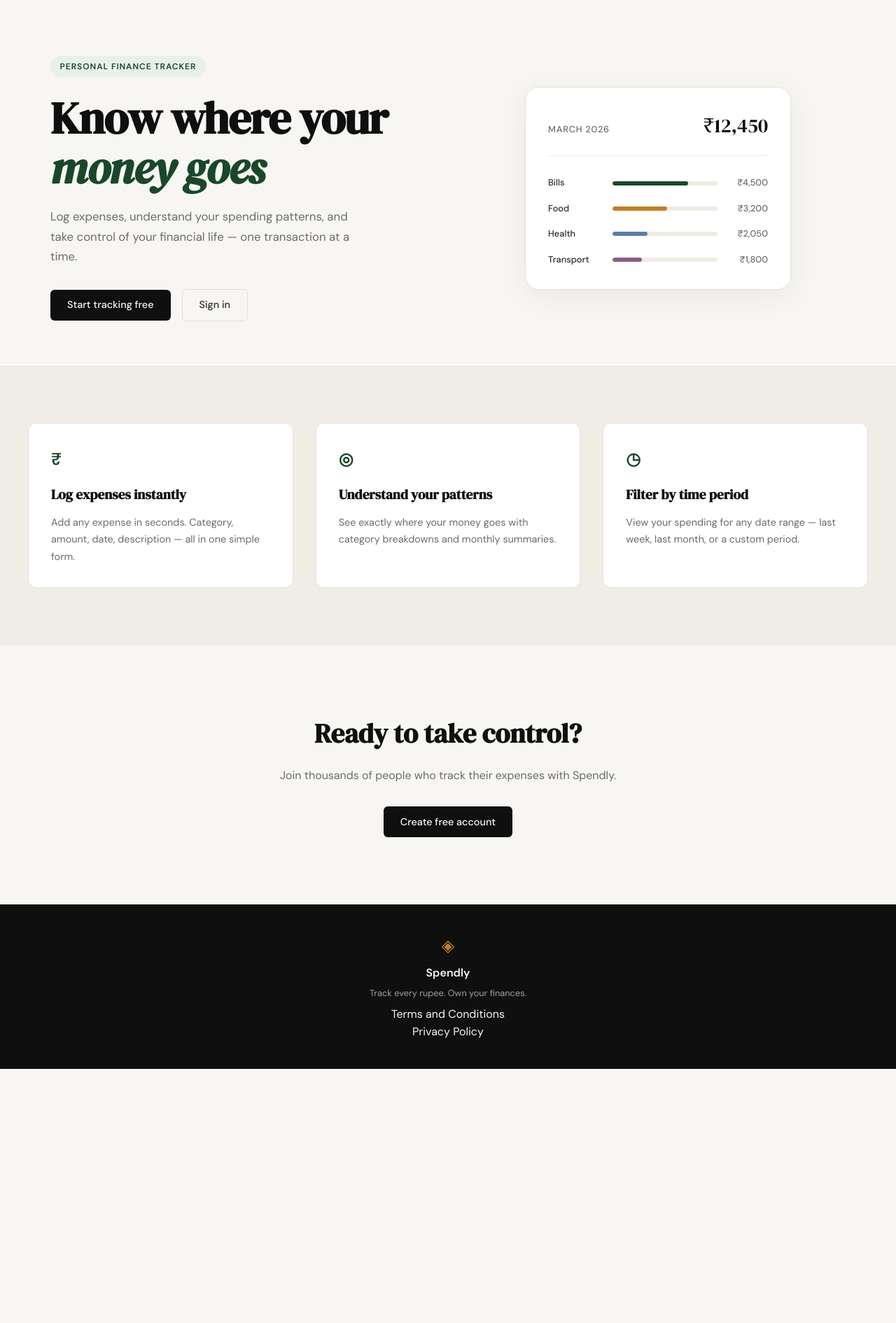
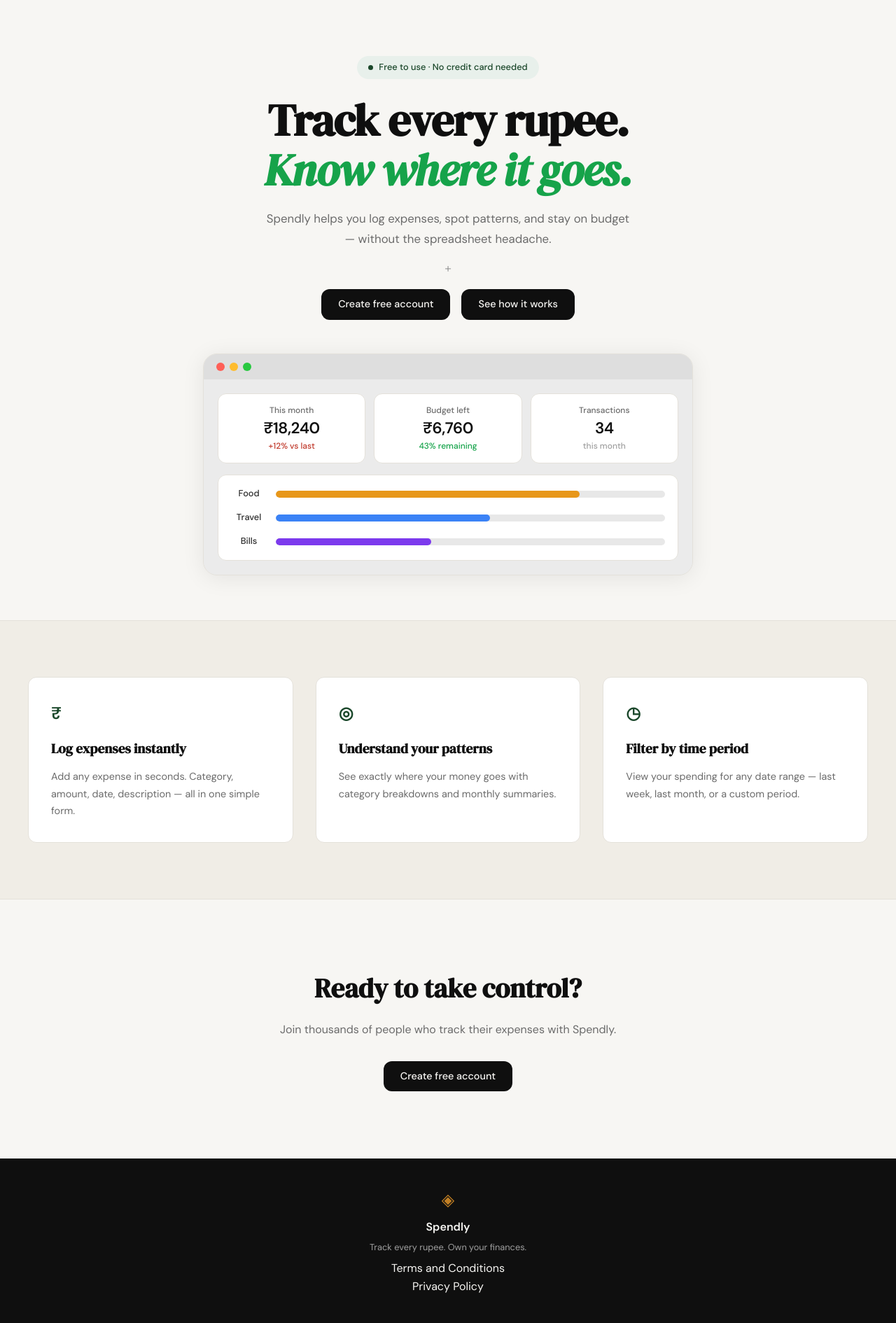
Before and after one commit to Parveenraj/Spendliy, a Flask app: page / in a window 1280 px wide. Shown: the part 61-1951 px from the top of the page at 70% size. Before the commit the page ends 1588 px from the top, so only its background shows below. Run offline with Flask 3, Linux system fonts and the light colour scheme.

Commit message:
updates to pages

```diff
--- a/static/css/style.css
+++ b/static/css/style.css
@@ -125,25 +125,40 @@ a { color: inherit; text-decoration: none; }
 
 .hero {
     padding: 5rem 2rem 4rem;
-    display: grid;
-    grid-template-columns: 1fr 1fr;
-    gap: 4rem;
+    display: flex;
+    flex-direction: column;
     align-items: center;
+    text-align: center;
     max-width: var(--max-width);
     margin: 0 auto;
+    gap: 3rem;
+}
+
+.hero-inner {
+    display: flex;
+    flex-direction: column;
+    align-items: center;
 }
 
 .hero-badge {
-    display: inline-block;
+    display: inline-flex;
+    align-items: center;
+    gap: 0.5rem;
     background: var(--accent-light);
     color: var(--accent);
-    font-size: 0.75rem;
-    font-weight: 600;
-    letter-spacing: 0.08em;
-    text-transform: uppercase;
-    padding: 0.35rem 0.85rem;
+    font-size: 0.8rem;
+    font-weight: 500;
+    padding: 0.4rem 1rem;
     border-radius: 999px;
     margin-bottom: 1.5rem;
+}
+
+.hero-badge-dot {
+    width: 7px;
+    height: 7px;
+    background: var(--accent);
+    border-radius: 50%;
+    flex-shrink: 0;
 }
 
 .hero-title {
@@ -157,104 +172,154 @@ a { color: inherit; text-decoration: none; }
 
 .hero-title em {
     font-style: italic;
-    color: var(--accent);
+    color: #16a34a;
 }
 
 .hero-subtitle {
     font-size: 1.05rem;
     color: var(--ink-muted);
     line-height: 1.7;
-    max-width: 460px;
-    margin-bottom: 2rem;
+    max-width: 520px;
+    margin-bottom: 1.25rem;
+}
+
+.hero-plus {
+    font-size: 1.1rem;
+    color: var(--ink-faint);
+    line-height: 1;
+    margin-bottom: 1.25rem;
 }
 
 .hero-actions {
     display: flex;
     gap: 1rem;
     align-items: center;
+    justify-content: center;
 }
 
 /* ------------------------------------------------------------------ */
-/* Mock card (hero visual)                                             */
+/* Mock dashboard (hero visual)                                        */
 /* ------------------------------------------------------------------ */
 
 .hero-visual {
     display: flex;
     justify-content: center;
+    width: 100%;
 }
 
-.mock-card {
+.mock-dashboard {
+    width: 100%;
+    max-width: 700px;
+    background: #ebebeb;
+    border-radius: var(--radius-lg);
+    overflow: hidden;
+    box-shadow: 0 4px 32px rgba(0,0,0,0.08);
+    border: 1px solid var(--border);
+}
+
+.mock-dash-header {
+    padding: 0.75rem 1.1rem;
+    display: flex;
+    align-items: center;
+    gap: 0.45rem;
+    background: #dedede;
+}
+
+.tl {
+    width: 12px;
+    height: 12px;
+    border-radius: 50%;
+}
+
+.tl-red    { background: #ff5f57; }
+.tl-yellow { background: #febc2e; }
+.tl-green-dot { background: #28c840; }
+
+.mock-dash-body {
+    padding: 1.25rem;
+    background: #ebebeb;
+    display: flex;
+    flex-direction: column;
+    gap: 1rem;
+}
+
+.mock-stats {
+    display: grid;
+    grid-template-columns: repeat(3, 1fr);
+    gap: 0.75rem;
+}
+
+.mock-stat {
     background: var(--paper-card);
     border: 1px solid var(--border);
-    border-radius: var(--radius-lg);
-    padding: 2rem;
-    width: 100%;
-    max-width: 380px;
-    box-shadow: 0 8px 40px rgba(0,0,0,0.06);
+    border-radius: var(--radius-md);
+    padding: 0.9rem 1rem;
+    display: flex;
+    flex-direction: column;
+    gap: 0.15rem;
 }
 
-.mock-card-header {
-    display: flex;
-    justify-content: space-between;
-    align-items: baseline;
-    margin-bottom: 1.75rem;
-    padding-bottom: 1.25rem;
-    border-bottom: 1px solid var(--border-soft);
+.mock-stat-label {
+    font-size: 0.75rem;
+    color: var(--ink-muted);
+    font-weight: 500;
 }
 
-.mock-label {
-    font-size: 0.8rem;
-    font-weight: 500;
-    color: var(--ink-muted);
-    text-transform: uppercase;
-    letter-spacing: 0.06em;
+.mock-stat-value {
+    font-size: 1.4rem;
+    font-weight: 700;
+    color: var(--ink);
+    line-height: 1.2;
+    letter-spacing: -0.02em;
 }
 
-.mock-total {
-    font-family: var(--font-display);
-    font-size: 1.75rem;
-    color: var(--ink);
+.mock-stat-sub {
+    font-size: 0.75rem;
+    color: var(--ink-faint);
+    font-weight: 500;
 }
 
-.mock-bars { display: flex; flex-direction: column; gap: 1rem; }
+.mock-sub-danger { color: var(--danger); }
+.mock-sub-accent { color: #16a34a; }
 
-.mock-bar-row {
+.mock-dash-bars {
+    background: var(--paper-card);
+    border: 1px solid var(--border);
+    border-radius: var(--radius-md);
+    padding: 1rem 1.1rem;
+    display: flex;
+    flex-direction: column;
+    gap: 0.85rem;
+}
+
+.mock-dash-bar-row {
     display: grid;
-    grid-template-columns: 80px 1fr 60px;
+    grid-template-columns: 52px 1fr;
     align-items: center;
     gap: 0.75rem;
 }
 
-.mock-cat {
+.mock-dash-cat {
     font-size: 0.8rem;
     font-weight: 500;
     color: var(--ink-soft);
 }
 
-.mock-bar-track {
-    height: 6px;
-    background: var(--border-soft);
+.mock-dash-bar-track {
+    height: 10px;
+    background: #e8e8e8;
     border-radius: 999px;
     overflow: hidden;
 }
 
-.mock-bar {
+.mock-dash-bar {
     height: 100%;
-    background: var(--accent);
     border-radius: 999px;
-    transition: width 0.6s ease;
 }
 
-.mock-bar-2 { background: var(--accent-2); }
-.mock-bar-3 { background: #5b7fa6; }
-.mock-bar-4 { background: #8b5e83; }
-
-.mock-amt {
-    font-size: 0.8rem;
-    font-weight: 500;
-    color: var(--ink-muted);
-    text-align: right;
-}
+.mock-bar-food   { background: #e8971a; }
+.mock-bar-travel { background: #3b82f6; }
+.mock-bar-bills  { background: #7c3aed; }
 
 /* ------------------------------------------------------------------ */
 /* Buttons                                                             */
@@ -265,7 +330,7 @@ a { color: inherit; text-decoration: none; }
     background: var(--ink);
     color: var(--paper);
     padding: 0.65rem 1.5rem;
-    border-radius: var(--radius-sm);
+    border-radius: var(--radius-md);
     font-family: var(--font-body);
     font-size: 0.9rem;
     font-weight: 500;
@@ -512,19 +577,13 @@ a { color: inherit; text-decoration: none; }
 /* ------------------------------------------------------------------ */
 
 @media (max-width: 900px) {
-    .hero {
-        grid-template-columns: 1fr;
-        text-align: center;
-    }
-
-    .hero-subtitle { max-width: 100%; }
-    .hero-actions { justify-content: center; }
-    .hero-visual { display: none; }
-
+    .hero { padding: 3rem 2rem 2rem; gap: 2rem; }
+    .mock-stats { grid-template-columns: 1fr; }
     .features-inner { grid-template-columns: 1fr; }
 }
 
 @media (max-width: 600px) {
     .nav-links a:not(.nav-cta) { display: none; }
-    .hero { padding: 3rem 1rem 2rem; }
+    .hero { padding: 2.5rem 1rem 2rem; }
+    .hero-visual { display: none; }
 }
--- a/templates/landing.html
+++ b/templates/landing.html
@@ -6,55 +6,65 @@
 
 <section class="hero">
     <div class="hero-inner">
-        <div class="hero-badge">Personal Finance Tracker</div>
+        <div class="hero-badge"><span class="hero-badge-dot"></span>Free to use · No credit card needed</div>
         <h1 class="hero-title">
-            Know where your<br>
-            <em>money goes</em>
+            Track every rupee.<br>
+            <em>Know where it goes.</em>
         </h1>
         <p class="hero-subtitle">
-            Log expenses, understand your spending patterns,
-            and take control of your financial life —
-            one transaction at a time.
+            Spendly helps you log expenses, spot patterns, and stay
+            on budget — without the spreadsheet headache.
         </p>
+        <div class="hero-plus">+</div>
         <div class="hero-actions">
-            <a href="{{ url_for('register') }}" class="btn-primary">Start tracking free</a>
-            <a href="{{ url_for('login') }}" class="btn-ghost">Sign in</a>
+            <a href="{{ url_for('register') }}" class="btn-primary">Create free account</a>
+            <a href="#" class="btn-primary">See how it works</a>
         </div>
     </div>
     <div class="hero-visual">
-        <div class="mock-card">
-            <div class="mock-card-header">
-                <span class="mock-label">March 2026</span>
-                <span class="mock-total">₹12,450</span>
+        <div class="mock-dashboard">
+            <div class="mock-dash-header">
+                <span class="tl tl-red"></span>
+                <span class="tl tl-yellow"></span>
+                <span class="tl tl-green-dot"></span>
             </div>
-            <div class="mock-bars">
-                <div class="mock-bar-row">
-                    <span class="mock-cat">Bills</span>
-                    <div class="mock-bar-track">
-                        <div class="mock-bar" style="width: 72%"></div>
+            <div class="mock-dash-body">
+                <div class="mock-stats">
+                    <div class="mock-stat">
+                        <span class="mock-stat-label">This month</span>
+                        <span class="mock-stat-value">₹18,240</span>
+                        <span class="mock-stat-sub mock-sub-danger">+12% vs last</span>
                     </div>
-                    <span class="mock-amt">₹4,500</span>
+                    <div class="mock-stat">
+                        <span class="mock-stat-label">Budget left</span>
+                        <span class="mock-stat-value">₹6,760</span>
+                        <span class="mock-stat-sub mock-sub-accent">43% remaining</span>
+                    </div>
+                    <div class="mock-stat">
+                        <span class="mock-stat-label">Transactions</span>
+                        <span class="mock-stat-value">34</span>
+                        <span class="mock-stat-sub">this month</span>
+                    </div>
                 </div>
-                <div class="mock-bar-row">
-                    <span class="mock-cat">Food</span>
-                    <div class="mock-bar-track">
-                        <div class="mock-bar mock-bar-2" style="width: 52%"></div>
+                <div class="mock-dash-bars">
+                    <div class="mock-dash-bar-row">
+                        <span class="mock-dash-cat">Food</span>
+                        <div class="mock-dash-bar-track">
+                            <div class="mock-dash-bar mock-bar-food" style="width: 78%"></div>
+                        </div>
                     </div>
-                    <span class="mock-amt">₹3,200</span>
-                </div>
-                <div class="mock-bar-row">
-                    <span class="mock-cat">Health</span>
-                    <div class="mock-bar-track">
-                        <div class="mock-bar mock-bar-3" style="width: 33%"></div>
+                    <div class="mock-dash-bar-row">
+                        <span class="mock-dash-cat">Travel</span>
+                        <div class="mock-dash-bar-track">
+                            <div class="mock-dash-bar mock-bar-travel" style="width: 55%"></div>
+                        </div>
                     </div>
-                    <span class="mock-amt">₹2,050</span>
-                </div>
-                <div class="mock-bar-row">
-                    <span class="mock-cat">Transport</span>
-                    <div class="mock-bar-track">
-                        <div class="mock-bar mock-bar-4" style="width: 28%"></div>
+                    <div class="mock-dash-bar-row">
+                        <span class="mock-dash-cat">Bills</span>
+                        <div class="mock-dash-bar-track">
+                            <div class="mock-dash-bar mock-bar-bills" style="width: 40%"></div>
+                        </div>
                     </div>
-                    <span class="mock-amt">₹1,800</span>
                 </div>
             </div>
         </div>
```
